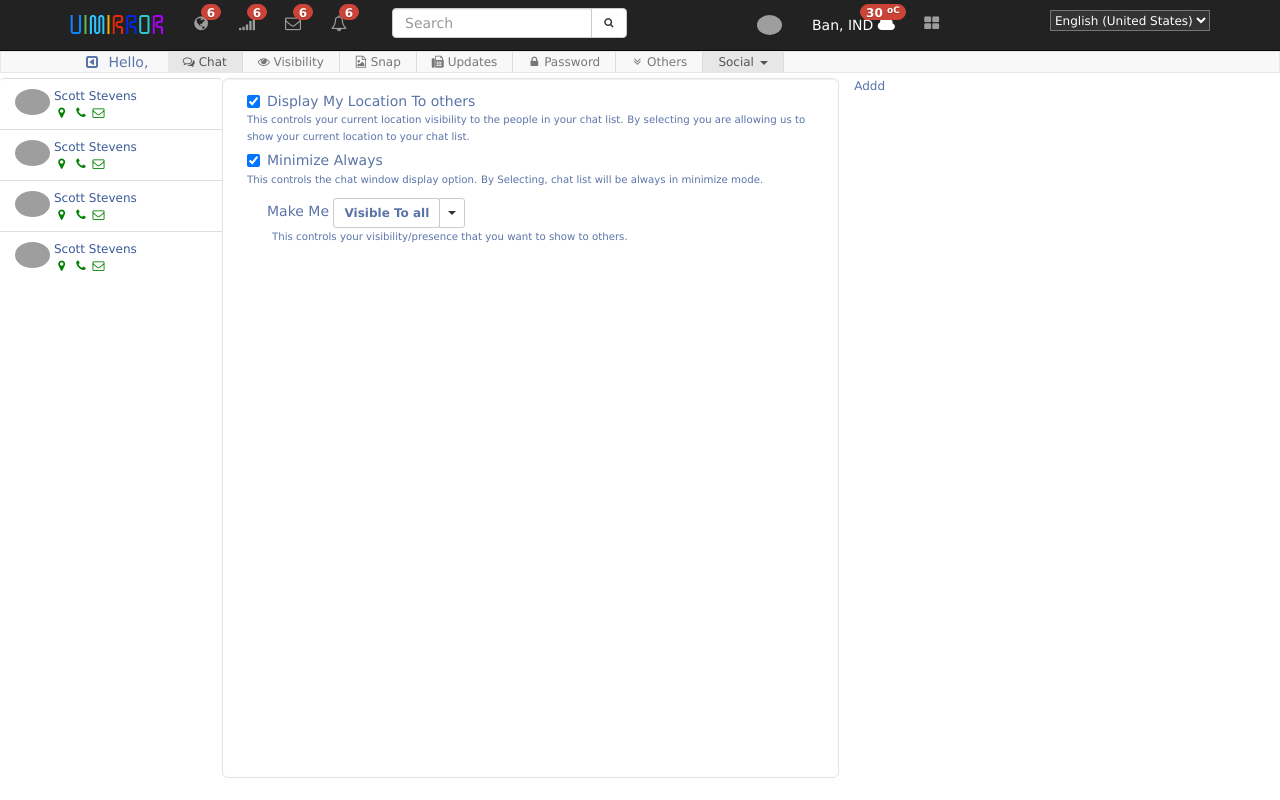
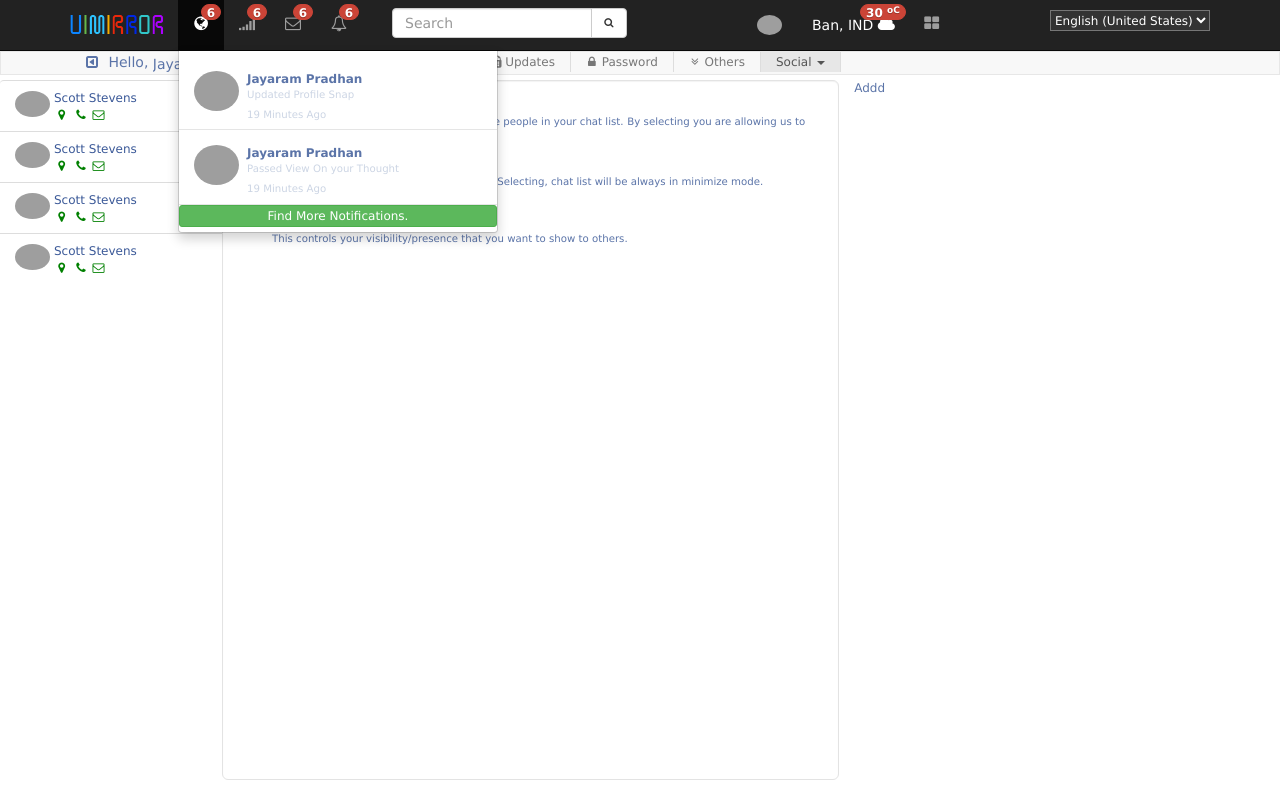
Before and after one commit to jayarampradhan/uimirror_py, a Django app: page /setting/ in a window 1280 px wide, after a click that opens the changed part. Run offline with Django 3.2, Linux system fonts and the light colour scheme; parts of the project's set-up code (start-up, migrations or seed data) failed here and were passed over; some libraries are stand-ins or nearby versions; grey boxes are pictures that could not be loaded.

Commit message:
: New Task
Task-Url:

```diff
--- a/account/account/static/css/uim.badge.css
+++ /dev/null
@@ -1,60 +0,0 @@
-@charset "utf-8";
-.badge-error {
-  background-color: #CB4437;
-}
-.badge-error:hover {
-  background-color: #953b39;
-}
-.badge-warning {
-  background-color: #f89406;
-}
-.badge-warning:hover {
-  background-color: #c67605;
-}
-.badge-success {
-  background-color: #468847;
-}
-.badge-success:hover {
-  background-color: #356635;
-}
-.badge-info {
-  background-color: #3a87ad;
-}
-.badge-info:hover {
-  background-color: #2d6987;
-}
-.badge-inverse {
-  background-color: #333333;
-}
-.badge-inverse:hover {
-  background-color: #1a1a1a;
-}
-.badge {
-  display: block;
-  position: absolute;
-  top: -12px;
-  right: 3px;
-  line-height: 16px;
-  height: 16px;
-  padding: 0 5px;
-  color: white;
-  text-shadow: 0 1px rgba(0, 0, 0, 0.25);
-  border-width: 1px;
-  border-style: solid;
-  border-radius: 10px;
-  border-color: #CB4437;
-  background-color: #CB4437;
-}
-
-.btn {
-  .badge {
-    position: absolute;
-    top: -12px;
-  }
-}
-
-.btn-mini {
-  .badge {
-    top: -12px;
-  }
-}
--- /dev/null
+++ b/account/account/static/css/uim.common.css
@@ -0,0 +1,196 @@
+body
+{
+    padding: 0;
+    margin: 0;
+    font-family: 'lucida grande', tahoma, verdana, arial, sans-serif;
+    color: #5b74a8;
+    font-size: 12px;
+}
+body {
+	padding-top: 51px;
+}
+label{
+	font-weight: normal;
+}
+.fwb{
+	font-weight: bold;
+}
+.no_padding, .btn-group.appChooser>.btn+.dropdown-toggle {
+	padding-left: 0px;
+	padding-right: 0px;
+}
+.no_margin {
+	margin-left: 0px;
+	margin-right: 0px;
+}
+.no_tb_margin {
+	margin-top: 0px;
+	margin-bottom: 0px;
+}
+.text-primary{
+	color: #5b74a8;
+}
+
+.text-muted{
+	color: #ccd5e4;
+}
+.fs-13{
+	font-size: 13px;
+}
+.uimInfoWrap .alert{
+	margin-bottom: 0px;
+}
+.col-centered{
+	float: none;
+}
+.mbl{
+	margin-bottom: 15px;
+}
+.mbxs{
+	margin-bottom: 5px;
+}
+.mtl{
+	margin-top: 15px;
+}
+.mll{
+	margin-left: 15px;
+}
+.mlxl{
+	margin-left: 25px;
+}
+.mrl{
+	margin-right: 15px;
+}
+.mtxl{
+	margin-top: 50px;
+}
+.nop{
+	padding: 0px;
+}
+.spl{
+	padding-left: 5px;
+}
+.xsplr{
+	padding-left: 5px;
+	padding-right: 5px;
+}
+.fs12{
+	font-size: 12px;
+}
+.mxxlwd{
+	width: 100%;
+}
+.plrxs{
+	padding-left: 5px;
+	padding-right: 5px;
+}
+.uimbgsc{
+	background-color: #5cb85c;
+	color: #fff;
+}
+.uimProfilePic{
+	height: 160px;
+	width: 160px;
+}
+.db{
+	display: block;
+}
+
+/*Ajax Loading Image*/
+.ajxLoad {
+	background-image: url('/static/images/ajax_wifi_load.gif');
+}
+
+.ajxLoad.loadRefresh{
+	display: inline-block;
+	width: 27px;
+	height: 18px;
+	vertical-align: text-top;
+	background-position: 2px -2px;
+	background-repeat: no-repeat;
+}
+/*Error sections*/
+.textOverFlow {
+	overflow: hidden;
+	text-overflow: ellipsis;
+	white-space: nowrap;
+}
+.alert{
+	color: #333;
+}
+.alert-danger{
+	background-color: #F2DEDE;
+}
+.alert-info{
+	background-color: #DFF0D8;
+}
+.msgWrap{
+	display: none;
+}
+.hasError.msgWrap, .hasSug.msgWrap{
+	display: block;
+}
+.uimFieldErr{
+	border-bottom: 1px solid red !important;
+}
+/*Badges*/
+@charset "utf-8";
+.badge-error {
+  background-color: #CB4437;
+}
+.badge-error:hover {
+  background-color: #953b39;
+}
+.badge-warning {
+  background-color: #f89406;
+}
+.badge-warning:hover {
+  background-color: #c67605;
+}
+.badge-success {
+  background-color: #468847;
+}
+.badge-success:hover {
+  background-color: #356635;
+}
+.badge-info {
+  background-color: #3a87ad;
+}
+.badge-info:hover {
+  background-color: #2d6987;
+}
+.badge-inverse {
+  background-color: #333333;
+}
+.badge-inverse:hover {
+  background-color: #1a1a1a;
+}
+.badge {
+  display: block;
+  position: absolute;
+  top: -12px;
+  right: 3px;
+  line-height: 16px;
+  height: 16px;
+  padding: 0 5px;
+  color: white;
+  text-shadow: 0 1px rgba(0, 0, 0, 0.25);
+  border-width: 1px;
+  border-style: solid;
+  border-radius: 10px;
+  border-color: #CB4437;
+  background-color: #CB4437;
+}
+
+.btn {
+  .badge {
+    position: absolute;
+    top: -12px;
+  }
+}
+
+.btn-mini {
+  .badge {
+    top: -12px;
+  }
+}
--- a/account/account/static/css/uim.settings.css
+++ b/account/account/static/css/uim.settings.css
@@ -3,126 +3,6 @@
 /*
  * Globals
  */
-
-body
-{
-    padding: 0;
-    margin: 0;
-    font-family: 'lucida grande', tahoma, verdana, arial, sans-serif;
-    color: #5b74a8;
-    font-size: 12px;
-}
-body {
-	padding-top: 51px;
-}
-label{
-	font-weight: normal;
-}
-.no_padding, .btn-group.appChooser>.btn+.dropdown-toggle {
-	padding-left: 0px;
-	padding-right: 0px;
-}
-.no_margin {
-	margin-left: 0px;
-	margin-right: 0px;
-}
-.no_tb_margin {
-	margin-top: 0px;
-	margin-bottom: 0px;
-}
-.text-primary{
-	color: #5b74a8;
-}
-
-.text-muted{
-	color: #ccd5e4;
-}
-.fs-13{
-	font-size: 13px;
-}
-.uimInfoWrap .alert{
-	margin-bottom: 0px;
-}
-.col-centered{
-	float: none;
-}
-.mbl{
-	margin-bottom: 15px;
-}
-.mbxs{
-	margin-bottom: 5px;
-}
-.mtl{
-	margin-top: 15px;
-}
-.mll{
-	margin-left: 15px;
-}
-.mlxl{
-	margin-left: 25px;
-}
-.mrl{
-	margin-right: 15px;
-}
-.mtxl{
-	margin-top: 50px;
-}
-.nop{
-	padding: 0px;
-}
-.plrxs{
-	padding-left: 5px;
-	padding-right: 5px;
-}
-.uimbgsc{
-	background-color: #5cb85c;
-	color: #fff;
-}
-.uimProfilePic{
-	height: 160px;
-	width: 160px;
-}
-.db{
-	display: block;
-}
-
-/*Ajax Loading Image*/
-.ajxLoad {
-	background-image: url('/static/images/ajax_wifi_load.gif');
-}
-
-.ajxLoad.loadRefresh{
-	display: inline-block;
-	width: 27px;
-	height: 18px;
-	vertical-align: text-top;
-	background-position: 2px -2px;
-	background-repeat: no-repeat;
-}
-/*Error sections*/
-.textOverFlow {
-	overflow: hidden;
-	text-overflow: ellipsis;
-	white-space: nowrap;
-}
-.alert{
-	color: #333;
-}
-.alert-danger{
-	background-color: #F2DEDE;
-}
-.alert-info{
-	background-color: #DFF0D8;
-}
-.msgWrap{
-	display: none;
-}
-.hasError.msgWrap, .hasSug.msgWrap{
-	display: block;
-}
-.uimFieldErr{
-	border-bottom: 1px solid red !important;
-}
 /*Customization*/
 .uimHead .badge{
 	top: 4px;
@@ -159,7 +39,7 @@ width: 1em;
     background: #fff;
     position: fixed;
     height: 100%;
-    z-index: 10000;
+    /* z-index: 10000; */
     transition: all .4s ease 0s;
 }
 
--- a/account/account/static/css/uim.top.css
+++ b/account/account/static/css/uim.top.css
@@ -33,6 +33,47 @@
 	height: 20px;
 	width: 25px;
 }
-.uimHeaderPic:hover{
+.uimHeaderNotiActorSnapl{
+	height: 70px;
+	width: 70px;
+}
+.uimHeaderNotiActorSnaps{
+	height: 40px;
+	width: 45px;
+}
+.uimHeaderPic:hover, li.flyOutReachable:hover,li.flyOutReachable:ACTIVE, li.flyOutReachable:FOCUS{
 	cursor: pointer;
 }
+.navbar-content
+{
+    width:320px;
+    padding: 15px;
+    padding-bottom:0px;
+}
+.navbar-content:before, .navbar-content:after
+{
+    display: table;
+    content: "";
+    line-height: 0;
+}
+/* .dropdown-menu {
+padding: 0px;
+overflow: hidden;
+} */
+ul.flyOutContentWrap{
+	width:320px;
+}
+.flyOutContentWrap>li.flyOutContent{
+	padding: 15px;
+	padding-bottom: 2px;
+}
+.flyOutContentWrap>li.flyOutContent{
+	border-bottom: 1px solid #e5e5e5;
+}
+/*TODO work on color*/
+li.flyOutMessage:hover,li.flyOutMessage:ACTIVE,
+li.flyOutMessage:FOCUS, li.flyOutReminder:hover,li.flyOutReminder:ACTIVE, li.flyOutReminder:FOCUS,
+li.flyOutGlobalNoti:FOCUS, li.flyOutGlobalNoti:hover,li.flyOutGlobalNoti:ACTIVE, li.flyOutGlobalNoti:FOCUS{
+	background-color: #DDD;
+	cursor: pointer;
+}
--- /dev/null
+++ b/account/account/templates/common/flyout/_message.html
@@ -0,0 +1,49 @@
+{#User Message Pop Up#}
+{% load i18n %}
+<ul class="dropdown-menu flyOutContentWrap userMessageDrop">
+	<li class="flyOutContent flyOutMessage">
+		<div class="">
+			<div class="row">
+				<div class="col-md-2 no_padding">
+					<img class="uimHeaderNotiActorSnaps img-circle img-responsive"
+						id="actorSnapOrginal"
+						src="https://fbcdn-profile-a.akamaihd.net/hprofile-ak-prn2/t1.0-1/c55.0.160.160/p160x160/1795689_10152214496584911_1020271541_n.jpg"
+						alt="{{usr.fname}} {{usr.lname}}" />
+				</div>
+				<div class="col-md-10 xsplr fs12 nop">
+					<span class="fwb">{{usr.fname}} {{usr.lname}}</span>
+					<p class="text-muted small no_tb_margin mbxs">This is a
+						Test......</p>
+					<p class="text-muted small no_tb_margin mbxs">19 Minutes Ago</p>
+				</div>
+			</div>
+		</div>
+	</li>
+	<li class="flyOutContent flyOutMessage">
+		<div class="">
+			<div class="row">
+				<div class="col-md-2 no_padding">
+					<img class="uimHeaderNotiActorSnaps img-circle img-responsive"
+						id="actorSnapOrginal"
+						src="https://fbcdn-profile-a.akamaihd.net/hprofile-ak-prn2/t1.0-1/c55.0.160.160/p160x160/1795689_10152214496584911_1020271541_n.jpg"
+						alt="{{usr.fname}} {{usr.lname}}" />
+				</div>
+				<div class="col-md-10 xsplr fs12 nop">
+					<span class="fwb">{{usr.fname}} {{usr.lname}}</span>
+					<p class="text-muted small no_tb_margin mbxs">This is a
+						Test......</p>
+					<p class="text-muted small no_tb_margin mbxs">19 Minutes Ago</p>
+				</div>
+			</div>
+		</div>
+	</li>
+	<li class="nop">
+		<div class="">
+			<div class="row">
+				<div class="col-md-12 no_padding">
+					<button type="button" class="btn btn-success btn-xs mxxlwd">{% blocktrans %}Find More Messages{% endblocktrans %}.</button>
+				</div>
+			</div>
+		</div>
+	</li>
+</ul>
--- /dev/null
+++ b/account/account/templates/common/flyout/_reachable.html
@@ -0,0 +1,65 @@
+{#User Message Pop Up#}
+{% load i18n %}
+<ul class="dropdown-menu flyOutContentWrap">
+	<li class="flyOutContent flyOutReachable">
+		<div class="">
+			<div class="row">
+				<div class="col-md-2 no_padding">
+					<img class="uimHeaderPicL img-circle img-responsive"
+						id="actorSnapOrginal"
+						src="https://fbcdn-profile-a.akamaihd.net/hprofile-ak-prn2/t1.0-1/c55.0.160.160/p160x160/1795689_10152214496584911_1020271541_n.jpg"
+						alt="{{usr.fname}} {{usr.lname}}" />
+				</div>
+				<div class="col-md-10 xsplr fs12 nop">
+					<span class="fwb">{{usr.fname}} {{usr.lname}}</span>
+					<p class="text-muted small">Software Developer, EMC, Bangalore</p>
+					<div class="row">
+						<div class="col-md-12 no_padding">
+							<div class="btn-group">
+								<a href="http://www.jquery2dotnet.com"
+									class="btn btn-success btn-xs"> <i
+									class="fa fa-signal fa-fw"></i>{% blocktrans %}Reaching{% endblocktrans %}</a> <a href="http://www.jquery2dotnet.com"
+									class="btn btn-success btn-xs">{% blocktrans %}Cancel{% endblocktrans %}</a>
+							</div>
+						</div>
+					</div>
+				</div>
+			</div>
+		</div>
+	</li>
+	<li class="flyOutContent flyOutReachable">
+		<div class="">
+			<div class="row">
+				<div class="col-md-2 no_padding">
+					<img class="uimHeaderPicL img-circle img-responsive"
+						id="actorSnapOrginal"
+						src="https://fbcdn-profile-a.akamaihd.net/hprofile-ak-prn2/t1.0-1/c55.0.160.160/p160x160/1795689_10152214496584911_1020271541_n.jpg"
+						alt="{{usr.fname}} {{usr.lname}}" />
+				</div>
+				<div class="col-md-10 xsplr fs12 nop">
+					<span class="fwb">{{usr.fname}} {{usr.lname}}</span>
+					<p class="text-muted small">Software Developer, EMC, Bangalore</p>
+					<div class="row">
+						<div class="col-md-12 no_padding">
+							<div class="btn-group">
+								<a href="http://www.jquery2dotnet.com"
+									class="btn btn-success btn-xs"> <i
+									class="fa fa-signal fa-fw"></i>{% blocktrans %}Reaching{% endblocktrans %}</a> <a href="http://www.jquery2dotnet.com"
+									class="btn btn-success btn-xs">{% blocktrans %}Cancel{% endblocktrans %}</a>
+							</div>
+						</div>
+					</div>
+				</div>
+			</div>
+		</div>
+	</li>
+	<li class="nop">
+		<div class="">
+			<div class="row">
+				<div class="col-md-12 no_padding">
+					<button type="button" class="btn btn-success btn-xs mxxlwd">{% blocktrans %}Find More Reachable{% endblocktrans %}.</button>
+				</div>
+			</div>
+		</div>
+	</li>
+</ul>
--- /dev/null
+++ b/account/account/templates/common/flyout/_reminder.html
@@ -0,0 +1,33 @@
+{#User Reminder Pop Up#}
+{% load i18n %}
+<ul class="dropdown-menu flyOutContentWrap userReminderDrop">
+	<li class="flyOutContent flyOutReminder">
+		<div class="">
+			<div class="row">
+				<div class="col-md-12 xsplr fs12 nop">
+					<span class="fwb small no_tb_margin mbxs">Attend Interviews</span>
+					<p class="text-muted small no_tb_margin mbxs">19 Minutes Ago</p>
+				</div>
+			</div>
+		</div>
+	</li>
+	<li class="flyOutContent flyOutReminder">
+		<div class="">
+			<div class="row">
+				<div class="col-md-12 xsplr fs12 nop">
+					<span class="fwb small no_tb_margin mbxs">Attend Interviews</span>
+					<p class="text-muted small no_tb_margin mbxs">19 Minutes Ago</p>
+				</div>
+			</div>
+		</div>
+	</li>
+	<li class="nop">
+		<div class="">
+			<div class="row">
+				<div class="col-md-12 no_padding">
+					<button type="button" class="btn btn-success btn-xs mxxlwd">{% blocktrans %}See All Upcoming Schedules{% endblocktrans %}.</button>
+				</div>
+			</div>
+		</div>
+	</li>
+</ul>
--- /dev/null
+++ b/account/account/templates/common/flyout/_usr_logout.html
@@ -0,0 +1,34 @@
+{#User Log Out Pop Up#}
+{% load i18n %}
+<ul class="dropdown-menu userProfileLogoutDrop">
+	<li>
+		<div class="navbar-content">
+			<div class="row">
+				<div class="col-md-4 no_padding">
+					<img class="uimHeaderNotiActorSnapl img-circle img-responsive"
+						id="actorSnapOrginal"
+						src="https://fbcdn-profile-a.akamaihd.net/hprofile-ak-prn2/t1.0-1/c55.0.160.160/p160x160/1795689_10152214496584911_1020271541_n.jpg"
+						alt="{{usr.fname}} {{usr.lname}}" />
+					<p class="small fs12">
+						<a href="#" class="fs12">{% blocktrans %}Change Photo{% endblocktrans %}.</a>
+					</p>
+				</div>
+				<div class="col-md-8 no_padding fs12">
+					<span class="fwb small no_tb_margin mbxs">{{usr.fname}} {{usr.lname}}</span>
+					<p class="text-muted small">{{usr.email}}</p>
+					<div class="divider"></div>
+					<div class="row">
+						<div class="col-md-12 no_padding">
+							<div class="btn-group">
+								<a href="#"
+									class="btn btn-default btn-xs">{% blocktrans %}Sign Out{% endblocktrans %}.</a> <a
+									href="#"
+									class="btn btn-default btn-xs">{% blocktrans %}Current Session{% endblocktrans %}.</a>
+							</div>
+						</div>
+					</div>
+				</div>
+			</div>
+		</div>
+	</li>
+</ul>
--- /dev/null
+++ b/account/account/templates/common/flyout/social/_global_notification.html
@@ -0,0 +1,49 @@
+{#User Global Notifications Pop Up#}
+{% load i18n %}
+<ul class="dropdown-menu flyOutContentWrap userGlobalNotiDrop">
+	<li class="flyOutContent flyOutGlobalNoti">
+		<div class="">
+			<div class="row">
+				<div class="col-md-2 no_padding">
+					<img class="uimHeaderNotiActorSnaps img-circle img-responsive"
+						id="actorSnapOrginal"
+						src="https://fbcdn-profile-a.akamaihd.net/hprofile-ak-prn2/t1.0-1/c55.0.160.160/p160x160/1795689_10152214496584911_1020271541_n.jpg"
+						alt="{{usr.fname}} {{usr.lname}}" />
+				</div>
+				<div class="col-md-10 xsplr fs12 nop">
+					<span class="fwb">{{usr.fname}} {{usr.lname}}</span>
+					<p class="text-muted small no_tb_margin mbxs">Updated Profile
+						Snap</p>
+					<p class="text-muted small no_tb_margin mbxs">19 Minutes Ago</p>
+				</div>
+			</div>
+		</div>
+	</li>
+	<li class="flyOutContent flyOutGlobalNoti">
+		<div class="">
+			<div class="row">
+				<div class="col-md-2 no_padding">
+					<img class="uimHeaderNotiActorSnaps img-circle img-responsive"
+						id="actorSnapOrginal"
+						src="https://fbcdn-profile-a.akamaihd.net/hprofile-ak-prn2/t1.0-1/c55.0.160.160/p160x160/1795689_10152214496584911_1020271541_n.jpg"
+						alt="{{usr.fname}} {{usr.lname}}" />
+				</div>
+				<div class="col-md-10 xsplr fs12 nop">
+					<span class="fwb">{{usr.fname}} {{usr.lname}}</span>
+					<p class="text-muted small no_tb_margin mbxs">Passed View On
+						your Thought</p>
+					<p class="text-muted small no_tb_margin mbxs">19 Minutes Ago</p>
+				</div>
+			</div>
+		</div>
+	</li>
+	<li class="nop">
+		<div class="">
+			<div class="row">
+				<div class="col-md-12 no_padding">
+					<button type="button" class="btn btn-success btn-xs mxxlwd">{% blocktrans %}Find More Notifications{% endblocktrans %}.</button>
+				</div>
+			</div>
+		</div>
+	</li>
+</ul>
--- a/account/account/templates/profile/settings/_top.html
+++ b/account/account/templates/profile/settings/_top.html
@@ -10,28 +10,34 @@
 		<div class="navbar-collapse collapse visible-lg visible-md">
 			<ul class="nav navbar-nav">
 	          	<li class="" id="">
-	          		<a>
+	          		<a class="dropdown-toggle hasGlobalNotiDrop" data-toggle="dropdown">
 	          			<i class="fa fa-globe fa-fw flyOutIco"></i>
 	          			<span class="badge badge-error ">6</span>
 	          		</a>
+	          		{% if social%}
+	          			{% include "common/flyout/social/_global_notification.html"%}
+	          		{% endif %}
 	          	</li>
 	          	<li class="" id="">
-	          		<a>
+	          		<a class="dropdown-toggle hasReachableDrop" data-toggle="dropdown">
 	          			<i class="fa fa-signal fa-fw flyOutIco"></i>
 	          			<span class="badge badge-error ">6</span>
 	          		</a>
+	          		{% include "common/flyout/_reachable.html"%}
 	          	</li>
 	          	<li class="" id="">
-	          		<a>
+	          		<a class="dropdown-toggle hasMessageDrop" data-toggle="dropdown">
 	          			<i class="fa fa-envelope-o fa-fw flyOutIco"></i>
 	          			<span class="badge badge-error ">6</span>
 	          		</a>
+	          		{% include "common/flyout/_message.html"%}
 	          	</li>
 	          	<li class="" id="">
-	          		<a>
+	          		<a class="dropdown-toggle hasReminderDrop" data-toggle="dropdown">
 	          			<i class="fa fa-bell-o fa-fw flyOutIco"></i>
 	          			<span class="badge badge-error ">6</span>
 	          		</a>
+	          		{% include "common/flyout/_reminder.html"%}
 	          	</li>
 	        </ul>
 			<div class="col-sm-4 col-md-4">
@@ -49,12 +55,13 @@
 			</div>
 			<ul class="nav navbar-nav">
 				<li class="" id="">
-	          		<a>
+	          		<a class="dropdown-toggle hasUserProfileLogoutDrop" data-toggle="dropdown">
 	          			<img class="uimHeaderPic img-circle img-responsive" id="actorSnapOrginal"
 									src="https://fbcdn-profile-a.akamaihd.net/hprofile-ak-prn2/t1.0-1/c55.0.160.160/p160x160/1795689_10152214496584911_1020271541_n.jpg"
 									alt="{{usr.fname}} {{usr.lname}}"/>
 	          		</a>
-	          	</li>
+	          		{% include "common/flyout/_usr_logout.html"%}
+				</li>
 	        	<li class="" id="actorGreetings">
 	        		<p class="navbar-text actorGreetingWrap">
 	        			<span>{% blocktrans %}Ban, IND{% endblocktrans %}</span>
--- a/account/account/templates/profile/settings/social/_media.html
+++ b/account/account/templates/profile/settings/social/_media.html
@@ -1,6 +1,6 @@
 <link rel="stylesheet" href="//netdna.bootstrapcdn.com/bootstrap/3.1.1/css/bootstrap.min.css">
 <link rel="stylesheet" href="{{ STATIC_URL }}css/bootstrap/vendor/font-awesome.css">
-<link rel="stylesheet" href="{{ STATIC_URL }}css/uim.badge.css" type="text/css">
+<link rel="stylesheet" href="{{ STATIC_URL }}css/uim.common.css" type="text/css">
 <link rel="stylesheet" href="{{ STATIC_URL }}css/uim.top.css" type="text/css">
 <link rel="stylesheet" href="{{ STATIC_URL }}css/uim.subtop.css" type="text/css">
 <link rel="stylesheet" href="{{ STATIC_URL }}css/uim.settings.css" type="text/css">
--- a/account/account/templates/profile/settings/social/_sub_top.html
+++ b/account/account/templates/profile/settings/social/_sub_top.html
@@ -8,7 +8,7 @@
 	       		</a>
 		   		<span>{% blocktrans %}Hello{% endblocktrans %}, </span>
 		   		<a href="#" title="{{usr.fname}} {{usr.lname}}" class="navbar-link actorNameLn">
-		   			<span class="actorName">{% blocktrans %}{{usr.displayname}}{% endblocktrans %}</span>
+		   			<span class="actorName">{{usr.displayname}}</span>
 		   		</a>
 			</p>
 	  	</div>
--- a/account/user_management/UserMixin.py
+++ b/account/user_management/UserMixin.py
@@ -21,6 +21,7 @@ def findOrUpdateBasicProfileCache(profile_id):
     dic['lname'] = 'Pradhan';
     dic['displayname'] = 'Jayaram';
     dic['sex'] = 'M';
+    dic['email'] = 'jayaramimca@gmail.com';
     dic['tz'] = 'Asia/Kolkota';
     dic['locale'] = 'en';
     status = {}
```
Also changed, not shown: 1 other file.
